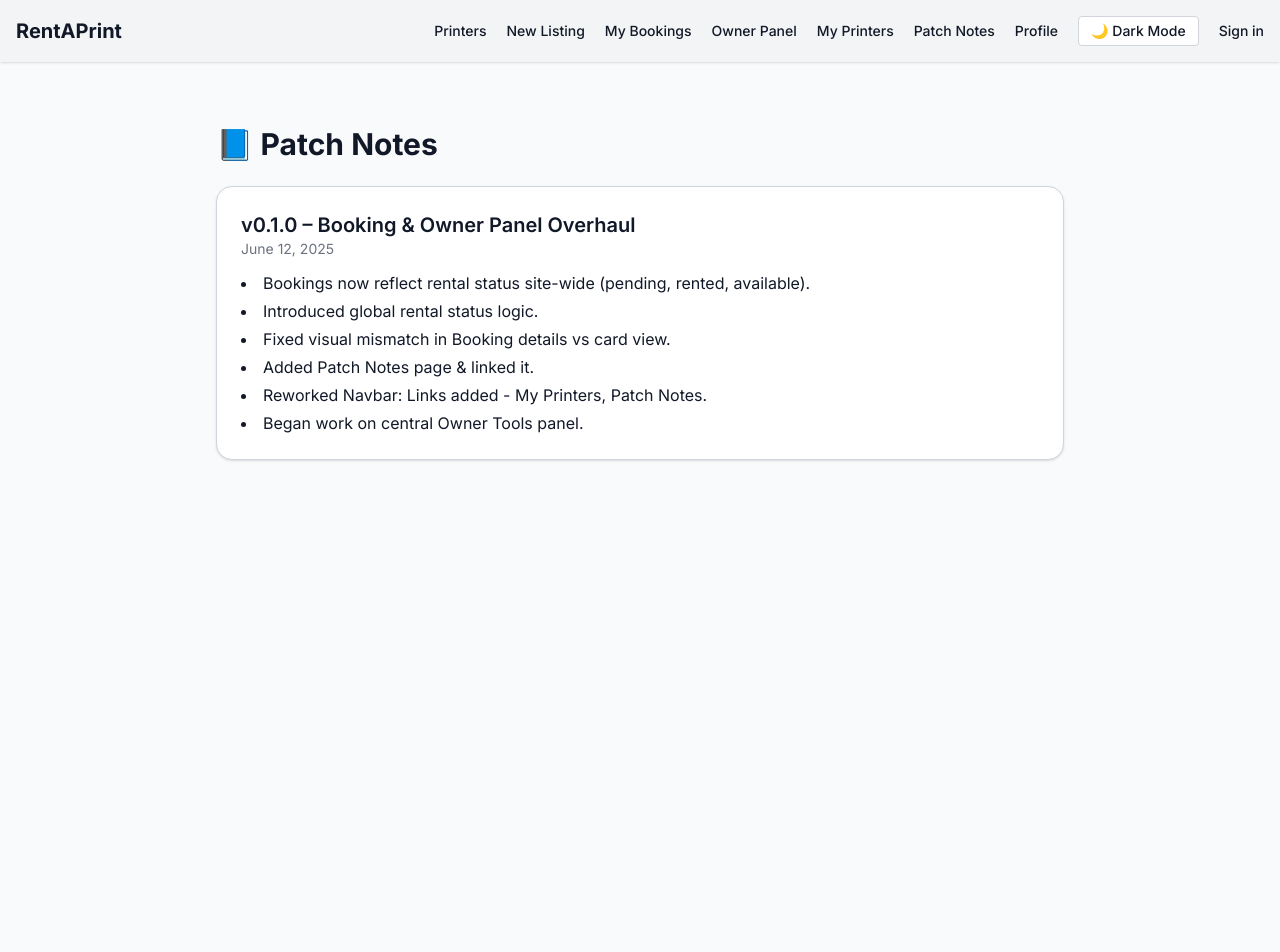
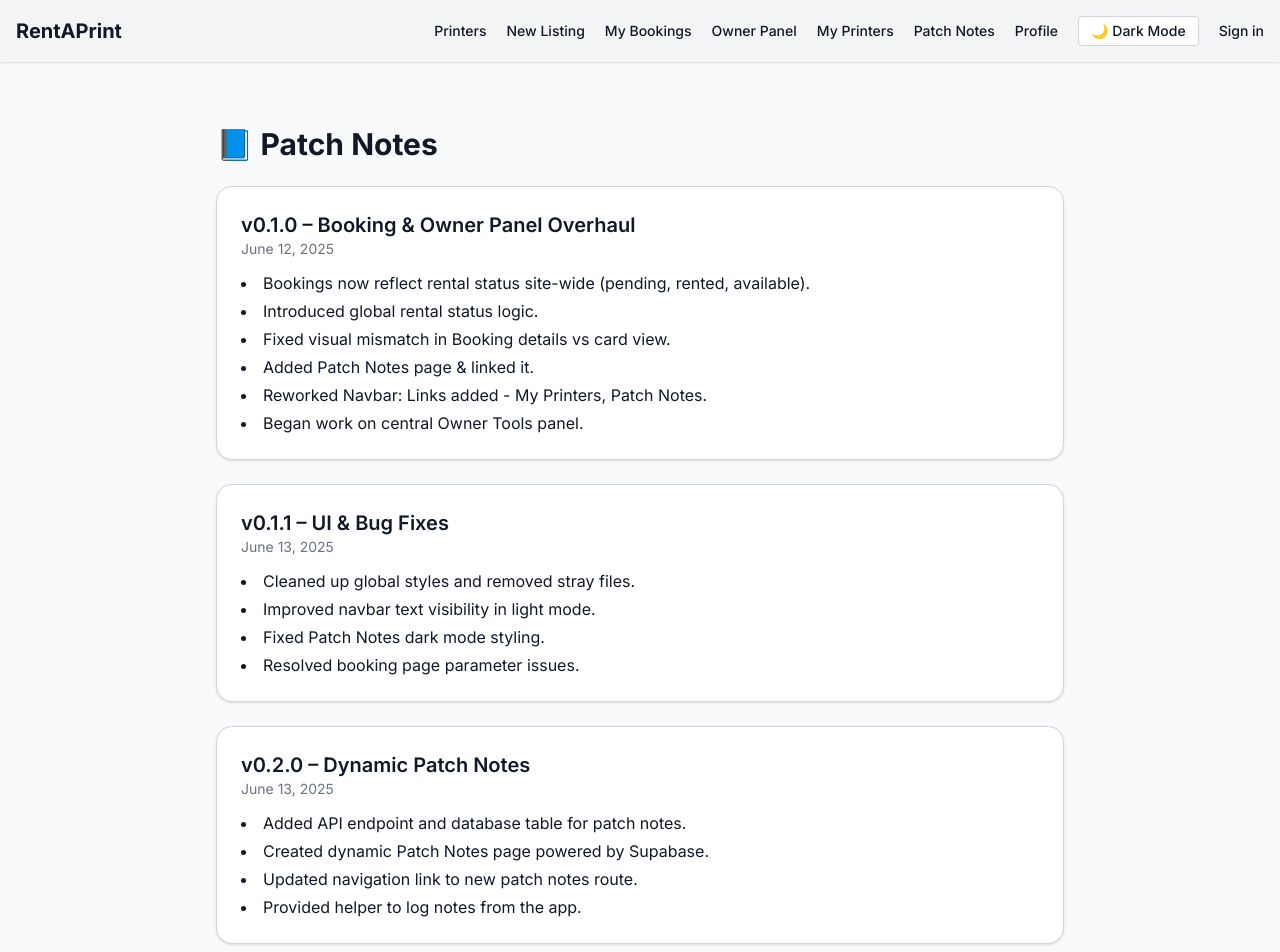
Before and after one commit to materialmatrix3d/rentaprint, a Next.js app: page /patchnotes in a window 1280 px wide. Shown: the top 952 px of the page. Before the commit the page ends 800 px from the top, so only its background shows below. Built offline with nearby package versions, Linux system fonts and the light colour scheme; no server answers.

Commit message:
Expand patch notes with all site updates

```diff
--- a/app/patchnotes/page.tsx
+++ b/app/patchnotes/page.tsx
@@ -11,6 +11,26 @@ const patchNotes = [
       "Added Patch Notes page & linked it.",
       "Reworked Navbar: Links added - My Printers, Patch Notes.",
       "Began work on central Owner Tools panel."
+    ]
+  },
+  {
+    date: "June 13, 2025",
+    version: "v0.1.1 – UI & Bug Fixes",
+    notes: [
+      "Cleaned up global styles and removed stray files.",
+      "Improved navbar text visibility in light mode.",
+      "Fixed Patch Notes dark mode styling.",
+      "Resolved booking page parameter issues."
+    ]
+  },
+  {
+    date: "June 13, 2025",
+    version: "v0.2.0 – Dynamic Patch Notes",
+    notes: [
+      "Added API endpoint and database table for patch notes.",
+      "Created dynamic Patch Notes page powered by Supabase.",
+      "Updated navigation link to new patch notes route.",
+      "Provided helper to log notes from the app."
     ]
   }
 ];
```
